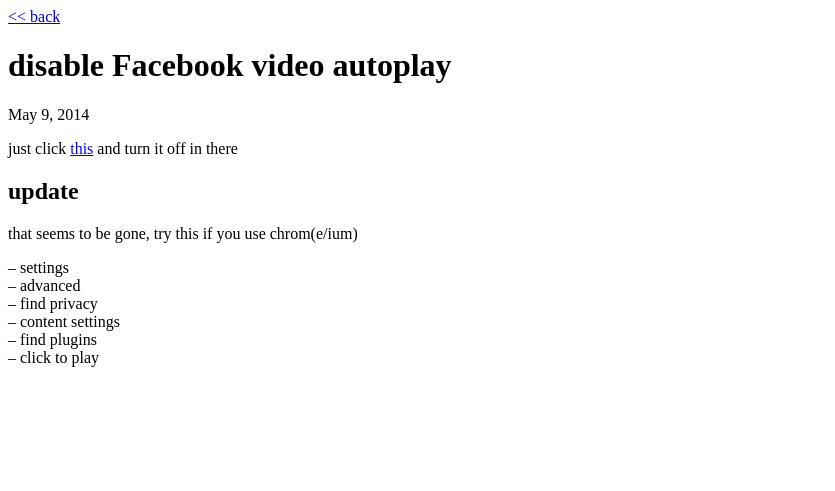
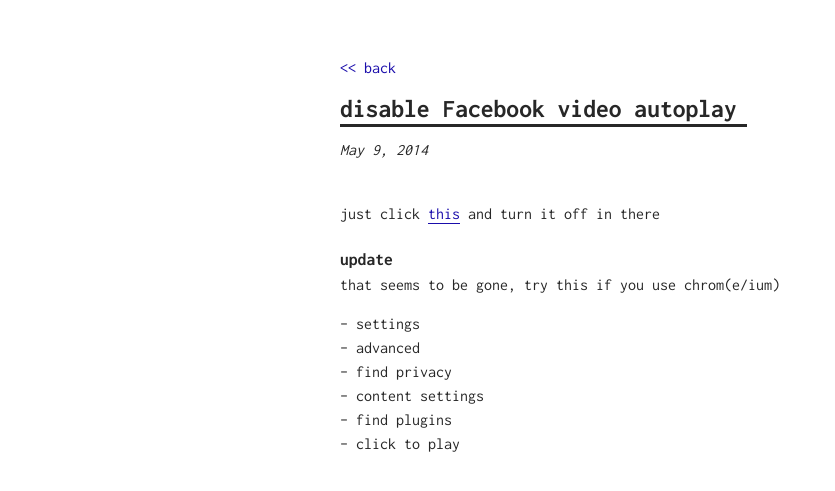
Before and after one commit to sentriz/xyz, a Jekyll site: the page built from _posts/2014-05-09-facebook-auto.md, in a window 1280 px wide. Shown: the top 491 px of the page, without its empty margins (0-835 px from the left). Built offline with Jekyll 4.4.1, drawn with Linux system fonts in a browser that asks for light colours.

Commit message:
format default layout

```diff
--- a/_layouts/default.html
+++ b/_layouts/default.html
@@ -5,17 +5,17 @@
         <meta http-equiv="X-UA-Compatible" content="IE=edge">
         <meta name="viewport" content="width=device-width, initial-scale=1, user-scalable=no">
         {% if page.title %}
-            <title>{{ page.title }}</title>
+        <title>{{ page.title }}</title>
         {% else %}
-            <title>{{ site.name }}</title>
+        <title>{{ site.name }}</title>
         {% endif %}
         <meta name="description" content="{{ site.description }}">
         {% if site.google_verification %}
-            <meta name="google-site-verification" content="{{ site.google_verify }}">
+        <meta name="google-site-verification" content="{{ site.google_verify }}">
         {% endif %}
-        <link rel="icon" href="{{ site.baseurl }}favicon.ico">
+        <link rel="icon" href="{{ site.baseurl }}/favicon.ico">
         <link rel="stylesheet" href="https://fonts.googleapis.com/css?family=Inconsolata:400,700">
-        <link rel="stylesheet" type="text/css" href="{{ site.baseurl }}main.css">
+        <link rel="stylesheet" type="text/css" href="{{ site.baseurl }}/main.css">
     </head>
 
     <body>
```
